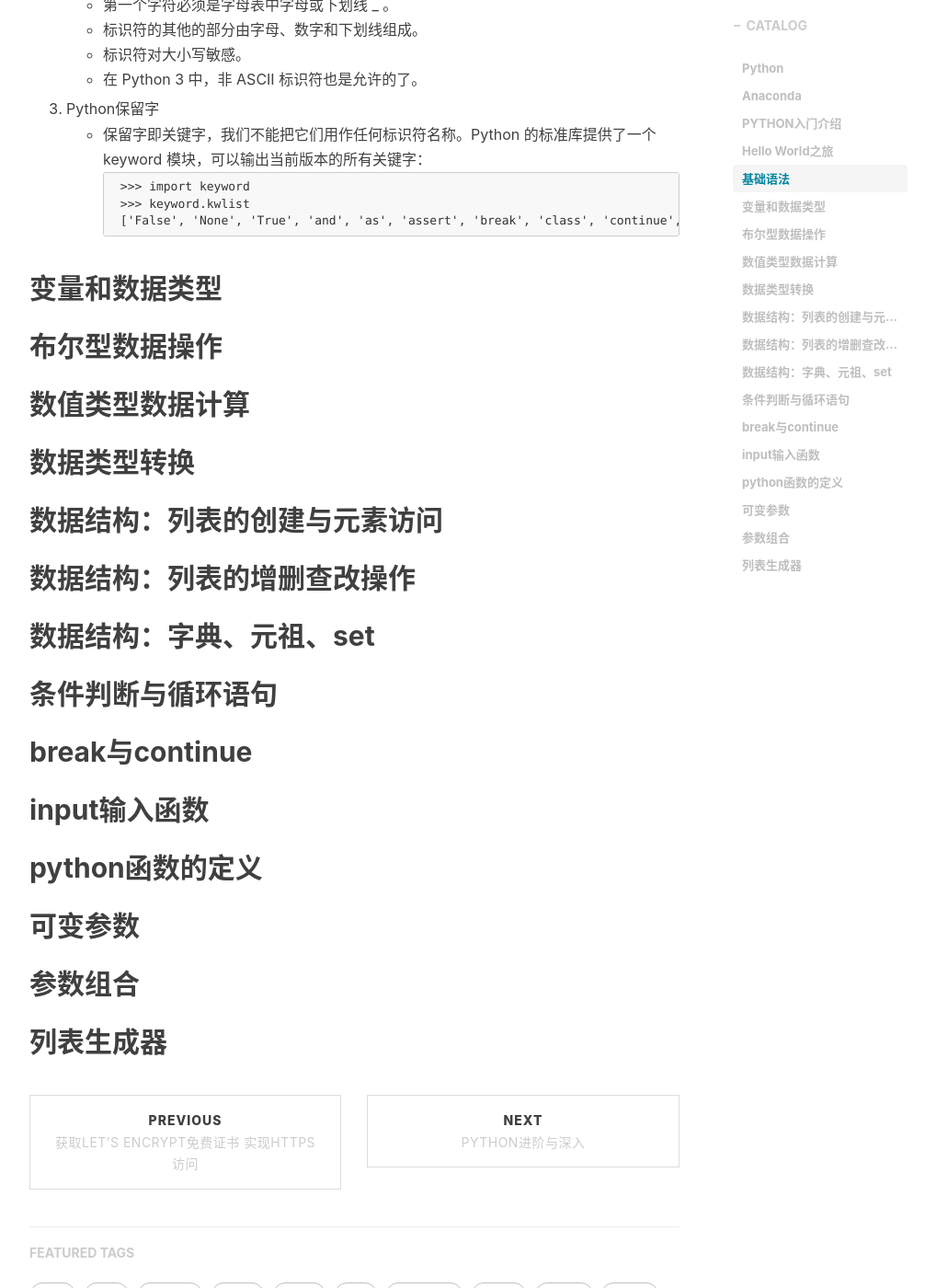
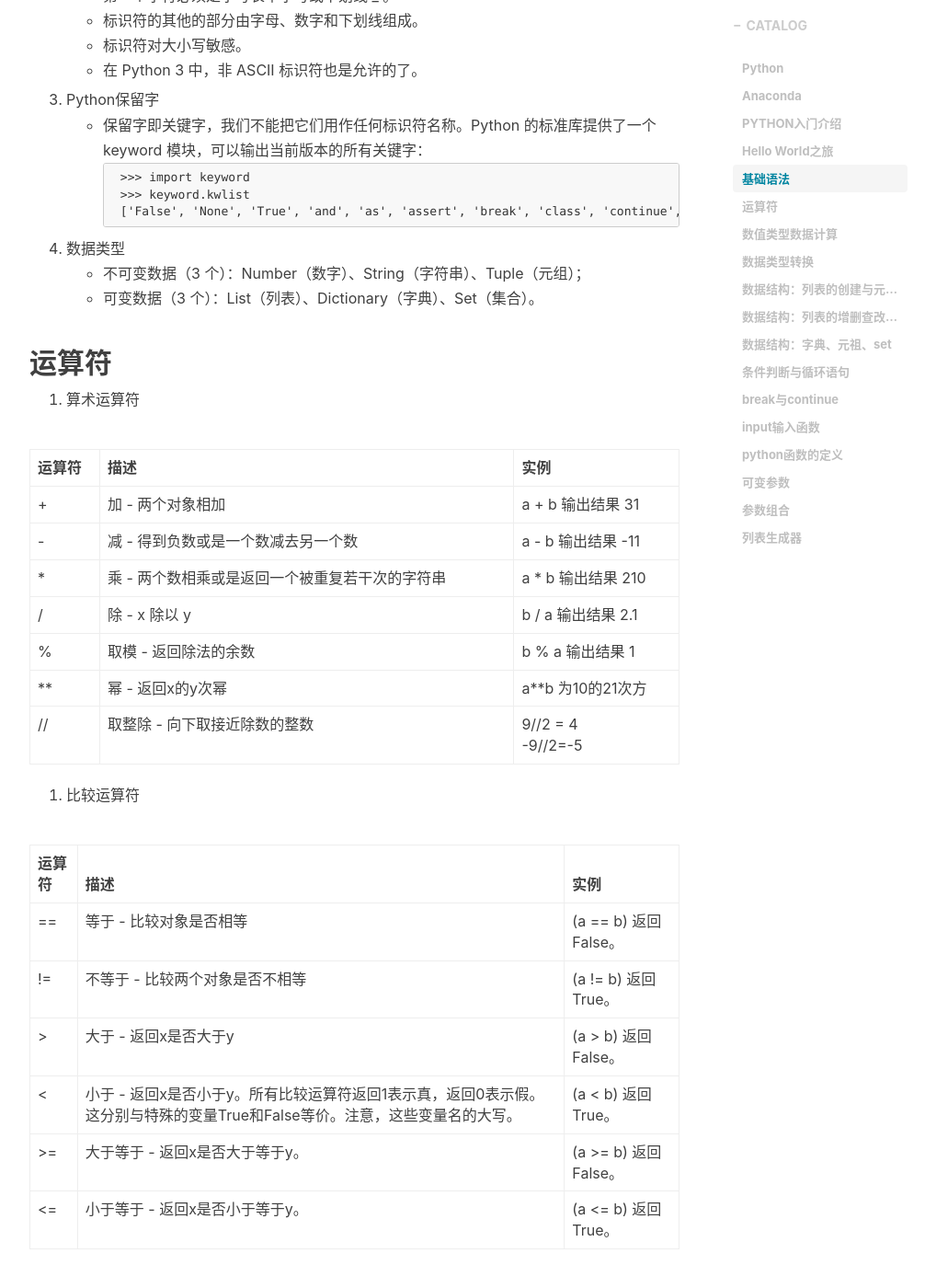
Before and after one commit to qianqiulin/qianqiulin.github.io, a Jekyll site: the page built from _posts/2019-07-01-python-00.md, in a window 1280 px wide and 1400 px high, scrolled down 1245 px. Shown: the whole window at 92% size, without its empty margins (233-1239 px from the left). Built offline with Jekyll 4.4.1, drawn with Linux system fonts in a browser that asks for light colours; nearby versions of some CDN libraries; comment, search, counter and statistics services are not loaded; some of the changed text lies outside the part shown.

Commit message:
python入门

````diff
--- a/_posts/2019-07-01-python-00.md
+++ b/_posts/2019-07-01-python-00.md
@@ -13,7 +13,8 @@ tags:
 # Python
 
 ## Anaconda
-Anaconda（ [官方网站](https://www.anaconda.com/download) ）就是可以便捷获取包且对包能够进行管理，同时对环境可以统一管理的发行版本。Anaconda包含了conda、Python在内的超过180个科学包及其依赖项。详细了解请下载文档 ：[Anaconda介绍、安装及使用教程.pdf](../../../../file/Anaconda介绍、安装及使用教程.pdf)
+- Anaconda（ [官方网站](https://www.anaconda.com/download) ）就是可以便捷获取包且对包能够进行管理，同时对环境可以统一管理的发行版本。Anaconda包含了conda、Python在内的超过180个科学包及其依赖项。
+- 详细了解请下载文档 ：[Anaconda介绍、安装及使用教程.pdf](../../../../file/Anaconda介绍、安装及使用教程.pdf)
 
 ## PYTHON入门介绍
 Python是一种解释型、面向对象、动态数据类型的高级程序设计语言。
@@ -41,12 +42,36 @@ print("Hello World")
     >>> keyword.kwlist
     ['False', 'None', 'True', 'and', 'as', 'assert', 'break', 'class', 'continue', 'def', 'del', 'elif', 'else', 'except', 'finally', 'for', 'from', 'global', 'if', 'import', 'in', 'is', 'lambda', 'nonlocal', 'not', 'or', 'pass', 'raise', 'return', 'try', 'while', 'with', 'yield']
     ```
+4. 数据类型
+    - 不可变数据（3 个）：Number（数字）、String（字符串）、Tuple（元组）；
+    - 可变数据（3 个）：List（列表）、Dictionary（字典）、Set（集合）。
 
-## 变量和数据类型
+## 运算符
+1. 算术运算符
 
-## 布尔型数据操作
+| 运算符 | 描述	 | 实例 |
+| --------   | -----  | ---- |
+|+	|加 - 两个对象相加	|a + b 输出结果 31|
+|-	|减 - 得到负数或是一个数减去另一个数	|a - b 输出结果 -11|
+|*	|乘 - 两个数相乘或是返回一个被重复若干次的字符串	|a * b 输出结果 210|
+|/	|除 - x 除以 y	|b / a 输出结果 2.1|
+|%	|取模 - 返回除法的余数	|b % a 输出结果 1|
+|**	|幂 - 返回x的y次幂	|a**b 为10的21次方|
+|// |取整除 - 向下取接近除数的整数 |9//2 = 4 <br> -9//2=-5|
+
+2. 比较运算符
+
+| 运算符 | 描述	 | 实例 |
+| --------   | -----  | ---- |
+|==	|等于 - 比较对象是否相等	|(a == b) 返回 False。|
+|!=	|不等于 - 比较两个对象是否不相等	|(a != b) 返回 True。|
+|>	|大于 - 返回x是否大于y	|(a > b) 返回 False。|
+|<	|小于 - 返回x是否小于y。所有比较运算符返回1表示真，返回0表示假。这分别与特殊的变量True和False等价。注意，这些变量名的大写。	|(a < b) 返回 True。|
+|>=	|大于等于 - 返回x是否大于等于y。	|(a >= b) 返回 False。|
+|<=	|小于等于 - 返回x是否小于等于y。	|(a <= b) 返回 True。|
 
 ## 数值类型数据计算
+
 
 ## 数据类型转换
 
````
